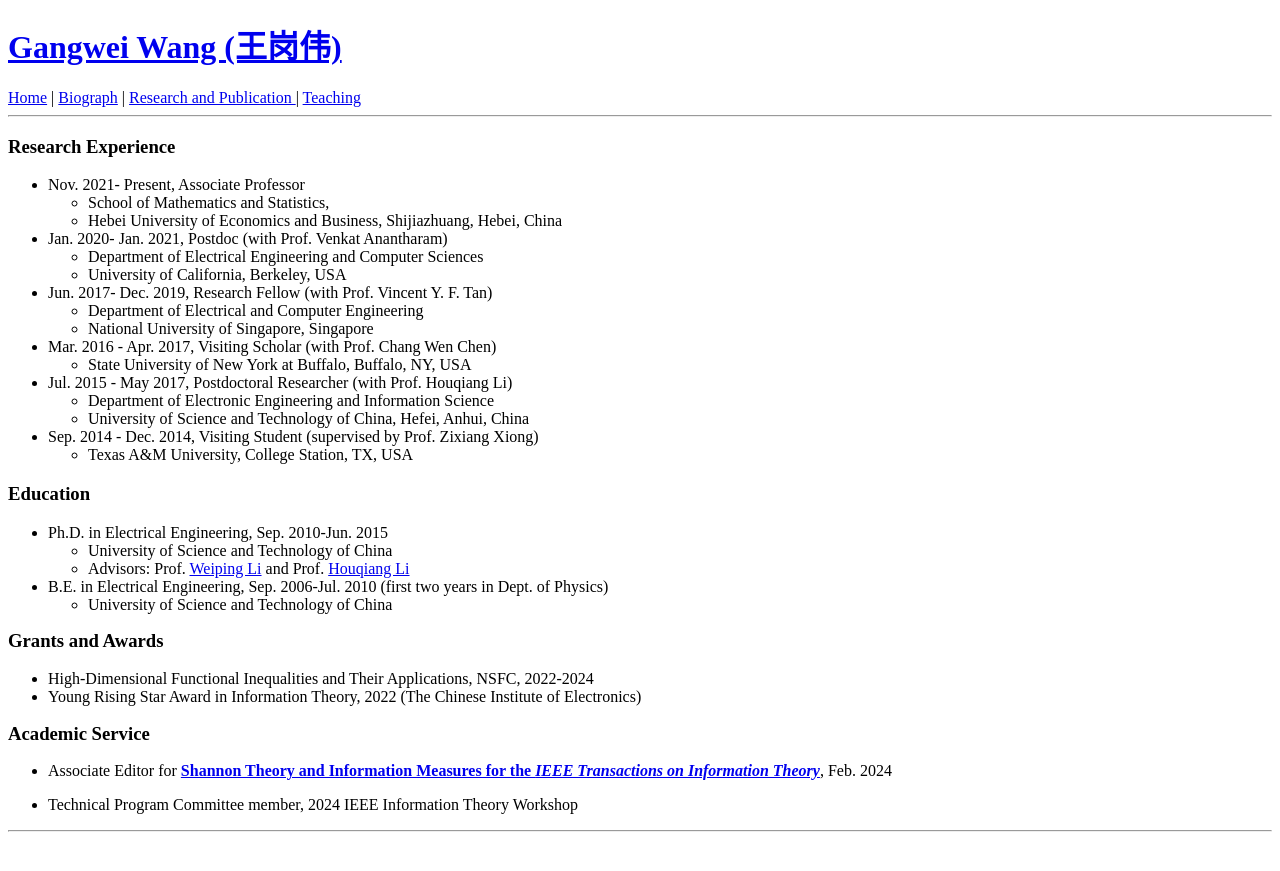
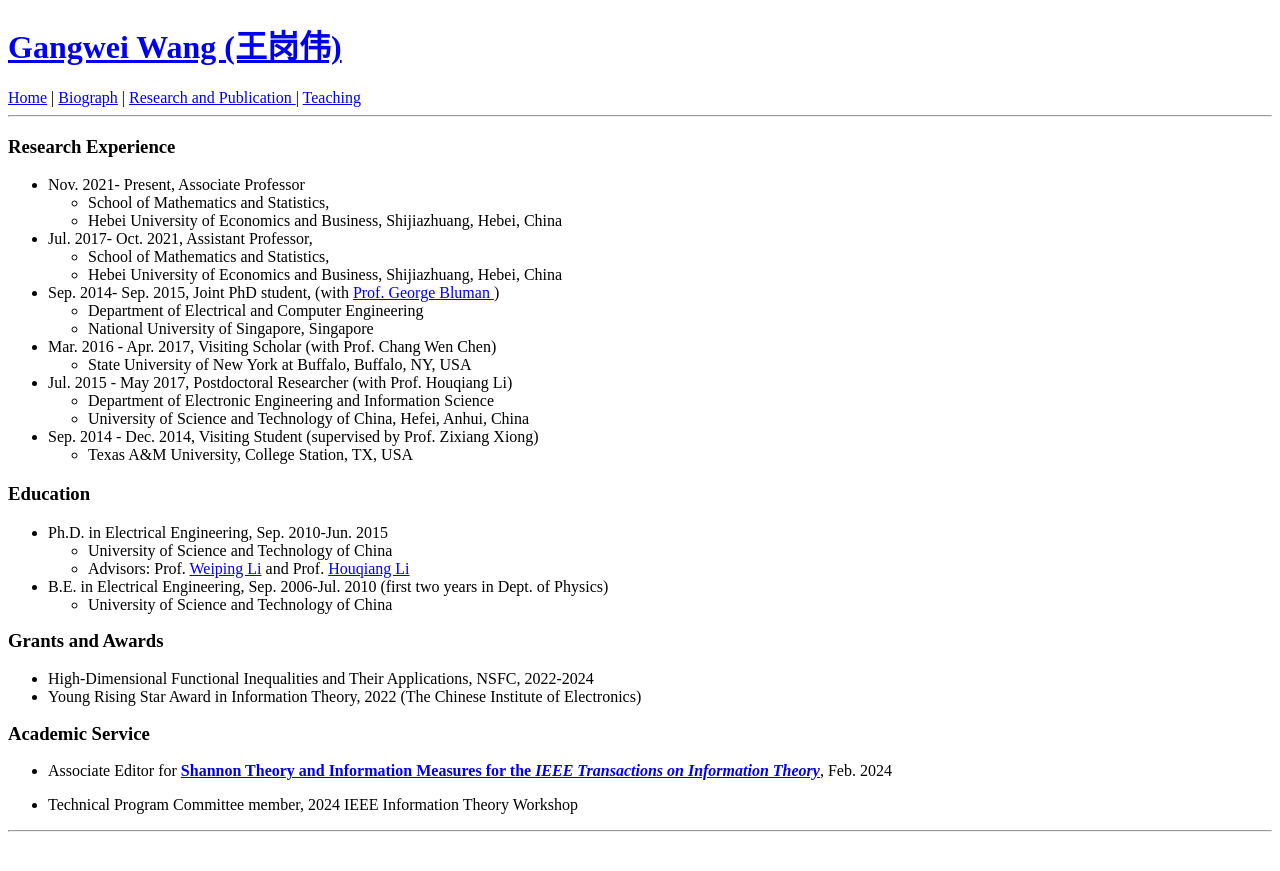
Before and after one commit to wanggangwei82/wanggangwei82.github.io, a Jekyll site: the page built from biography/index.html, in a window 1280 px wide. Shown: the top 871 px of the page. Built offline with Jekyll 4.4.1, drawn with Linux system fonts in a browser that asks for light colours.

Commit message:
Update index.html

```diff
--- a/biography/index.html
+++ b/biography/index.html
@@ -25,19 +25,22 @@ layout: default
 <!-- /wp:list-item -->
 
 <!-- wp:list-item -->
-<li>Jan. 2020- Jan. 2021, Postdoc (with Prof. Venkat Anantharam)<!-- wp:list -->
+<li>Jul. 2017- Oct. 2021, Assistant Professor, <!-- wp:list -->
 <ul><!-- wp:list-item -->
-<li>Department of Electrical Engineering and Computer Sciences</li>
+<li>School of Mathematics and Statistics,
+ </li>
 <!-- /wp:list-item -->
 
 <!-- wp:list-item -->
-<li>University of California, Berkeley, USA</li>
+<li>Hebei University of Economics and Business, Shijiazhuang, Hebei, China</li>
 <!-- /wp:list-item --></ul>
 <!-- /wp:list --></li>
 <!-- /wp:list-item -->
 
+
 <!-- wp:list-item -->
-<li>Jun. 2017- Dec. 2019, Research Fellow (with Prof. Vincent Y. F. Tan)<!-- wp:list -->
+<li>Sep. 2014- Sep. 2015,
+Joint PhD student, (with  <a href="https://personal.math.ubc.ca/~bluman/"> Prof. George Bluman </a>)<!-- wp:list -->
 <ul><!-- wp:list-item -->
 <li>Department of Electrical and Computer Engineering</li>
 <!-- /wp:list-item -->
```
